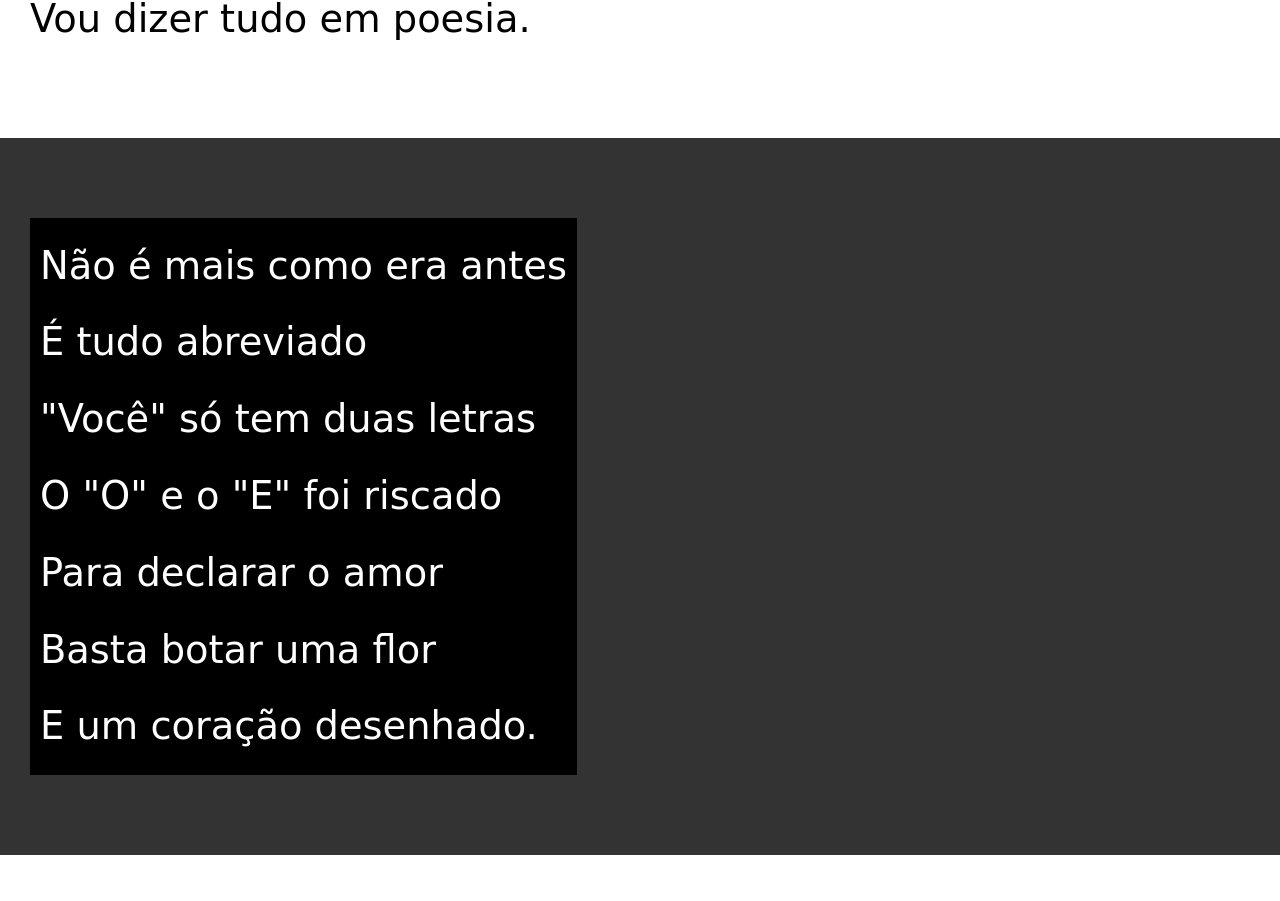
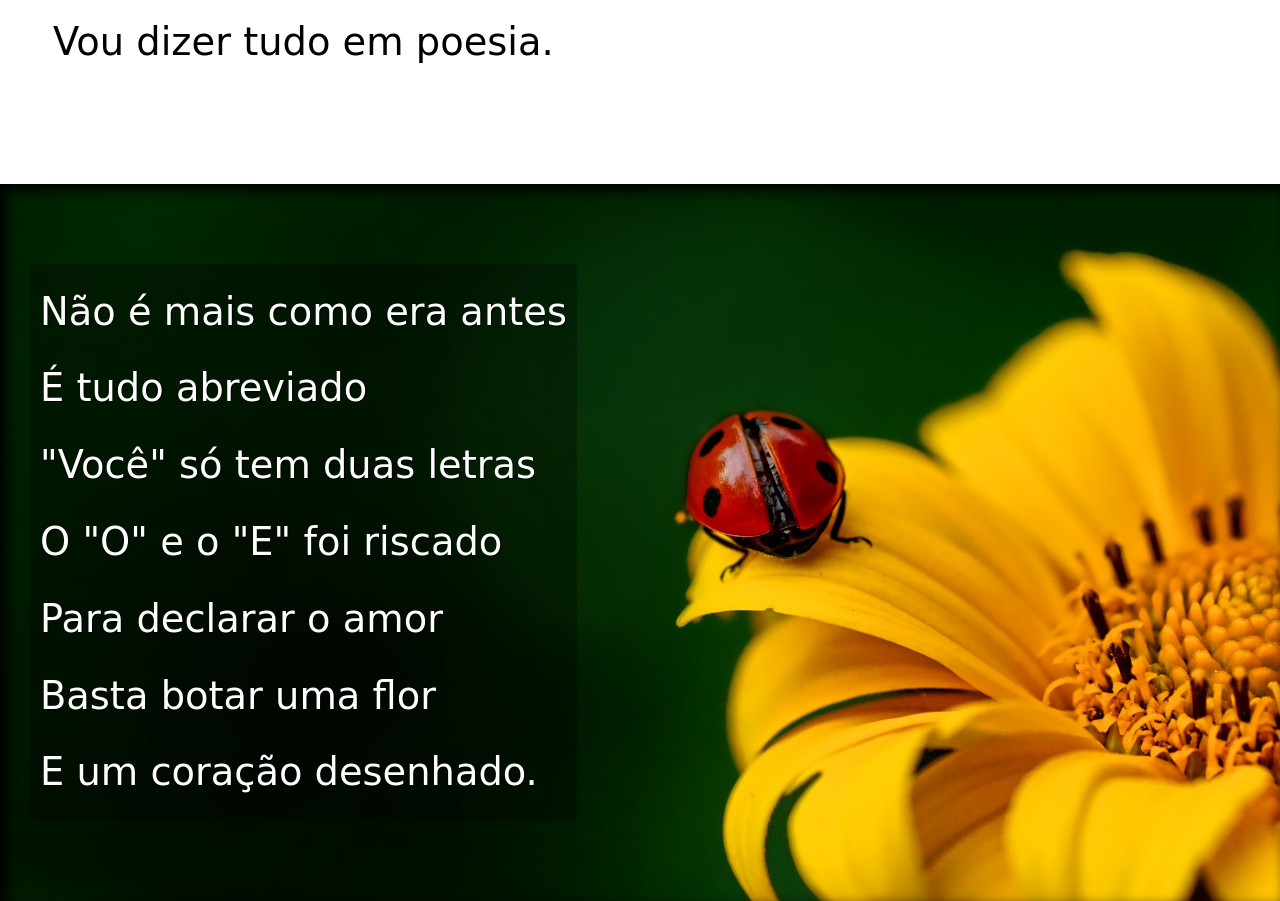
Before and after one commit to Jose-Carlos-Carvalho-de-Lima/html-css, a plain HTML site: page Desafios/d012/index.html in a window 1280 px wide. Shown: the part 830-1731 px from the top of the page. Drawn offline with Linux system fonts and the light colour scheme.

Commit message:
Atualização final do projeto
Finalizada as atualizações do projeto cordel

```diff
--- a/Desafios/d012/index.html
+++ b/Desafios/d012/index.html
@@ -27,7 +27,7 @@
         </section>
 
 
-        <section class="imagem">
+        <section class="imagem" id="imagem01">
             <p>
                 Não é mais como era antes<br>
                 É tudo abreviado<br>
@@ -62,7 +62,7 @@
             </P>
         </section>
 
-        <section class="imagem">
+        <section class="imagem" id="imagem02">
             <p>
                 Tenho saudade das cartas<br>
                 Escritas com a própria mão<br>
--- a/Desafios/d012/stilos/style.css
+++ b/Desafios/d012/stilos/style.css
@@ -55,6 +55,10 @@ section{
     font-size: 3vw;
 }
 
+section > p{
+    padding: 0.6em;
+}
+
 section.normal{
     background-color: white;
     color: black;
@@ -63,32 +67,27 @@ section.normal{
 section.imagem{
     background-color: rgb(51, 51, 51);
     color: white;
+    box-shadow: inset 6px 6px 13px 0px black;
+    background-attachment: fixed;
 }
 section.imagem > p {
     display: inline-block;
     padding: 10px;
-    background-color: rgb(0, 0, 0.253);
+    background-color: rgba(0, 0, 0, 0.300);
+    text-shadow: 1px 1px 0px black;
+
 }
 
+section#imagem01{
+   background-image: url('../imagens/background001.jpg');
+   background-position: right center;
+   background-size: cover;
+}
 
-
-
-
-
-
-
-
-
-
-
-
-
-
-
-
-
-
-
+section#imagem02{
+   background-image: url('../imagens/background002.jpg');
+   background-size: cover;
+}
 
 
 footer{
```
